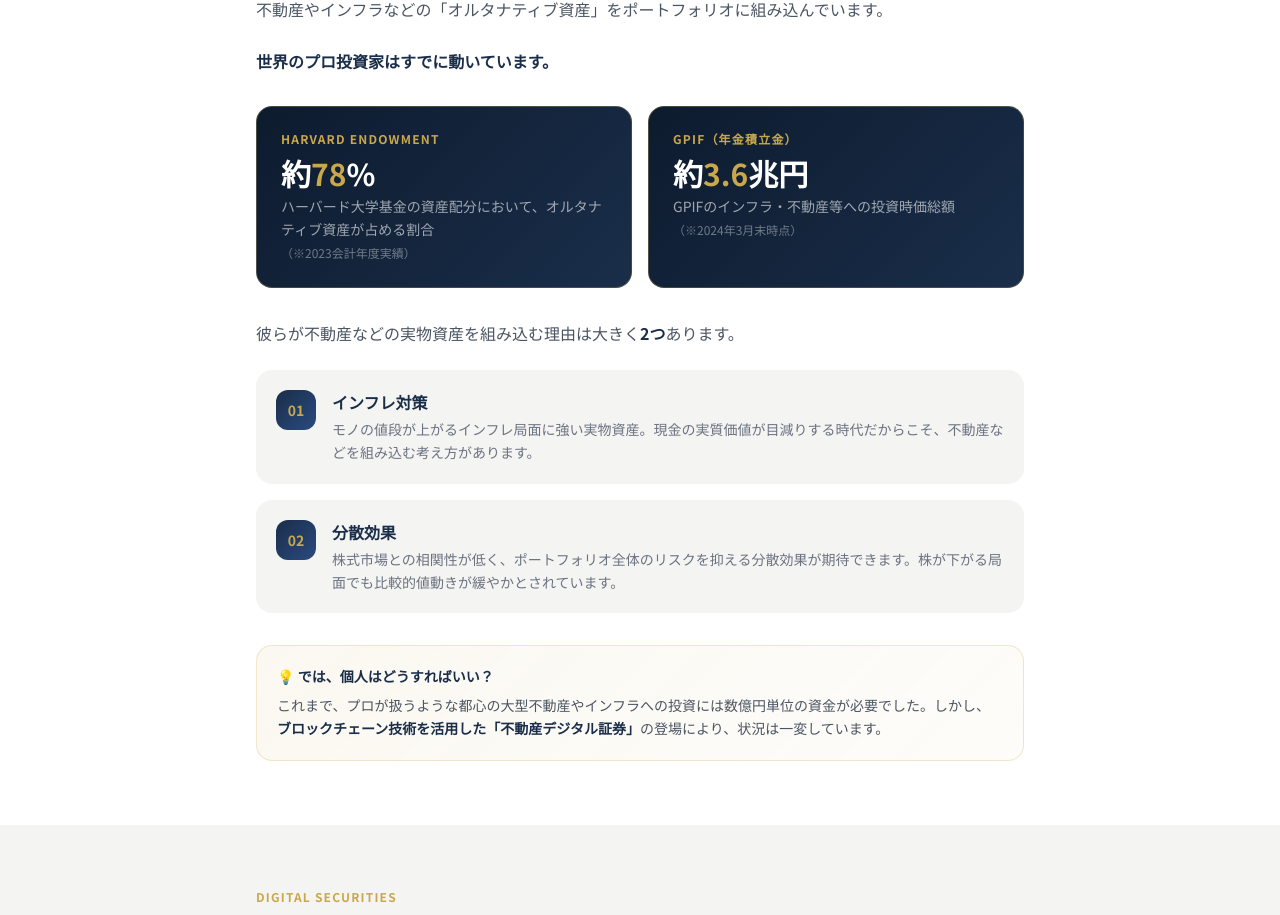
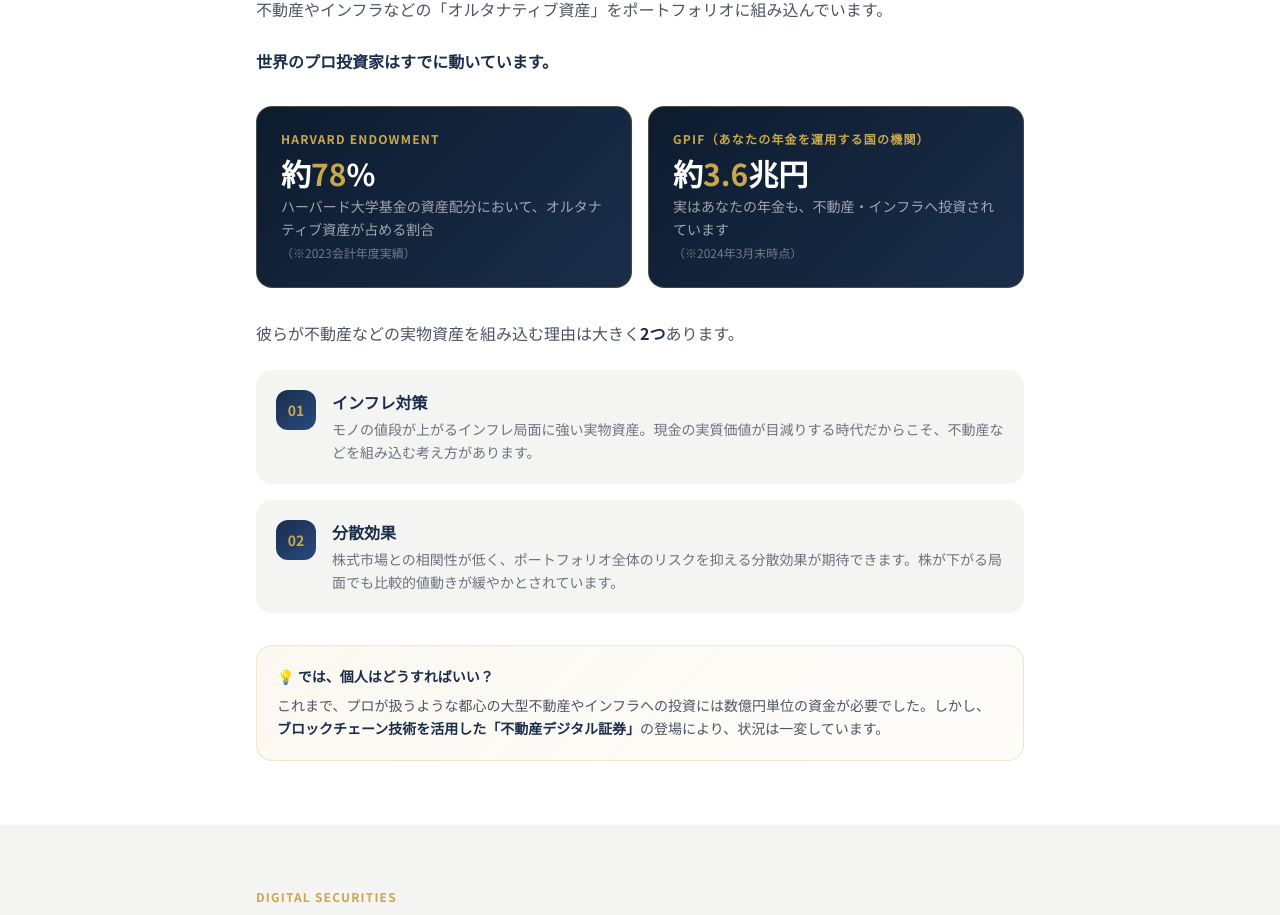
Before and after one commit to tanima3232-eng/bulltalk, a Next.js app: page /real-estate in a window 1280 px wide. Shown: the part 839-1754 px from the top of the page. Built offline with nearby package versions, Linux system fonts and the light colour scheme.

Commit message:
fix: GPIFカードの説明を初心者向けにわかりやすく変更

```diff
--- a/app/real-estate/page.tsx
+++ b/app/real-estate/page.tsx
@@ -166,13 +166,13 @@ export default function RealEstatePage() {
                   className="text-xs font-bold uppercase tracking-widest mb-2"
                   style={{ color: "#C9A84C" }}
                 >
-                  GPIF（年金積立金）
+                  GPIF（あなたの年金を運用する国の機関）
                 </p>
                 <p className="text-white font-bold text-3xl mb-1">
                   約<span style={{ color: "#C9A84C" }}>3.6</span>兆円
                 </p>
                 <p className="text-white/60 text-sm leading-relaxed">
-                  GPIFのインフラ・不動産等への投資時価総額
+                  実はあなたの年金も、不動産・インフラへ投資されています
                   <br />
                   <span className="text-white/40 text-xs">（※2024年3月末時点）</span>
                 </p>
```
